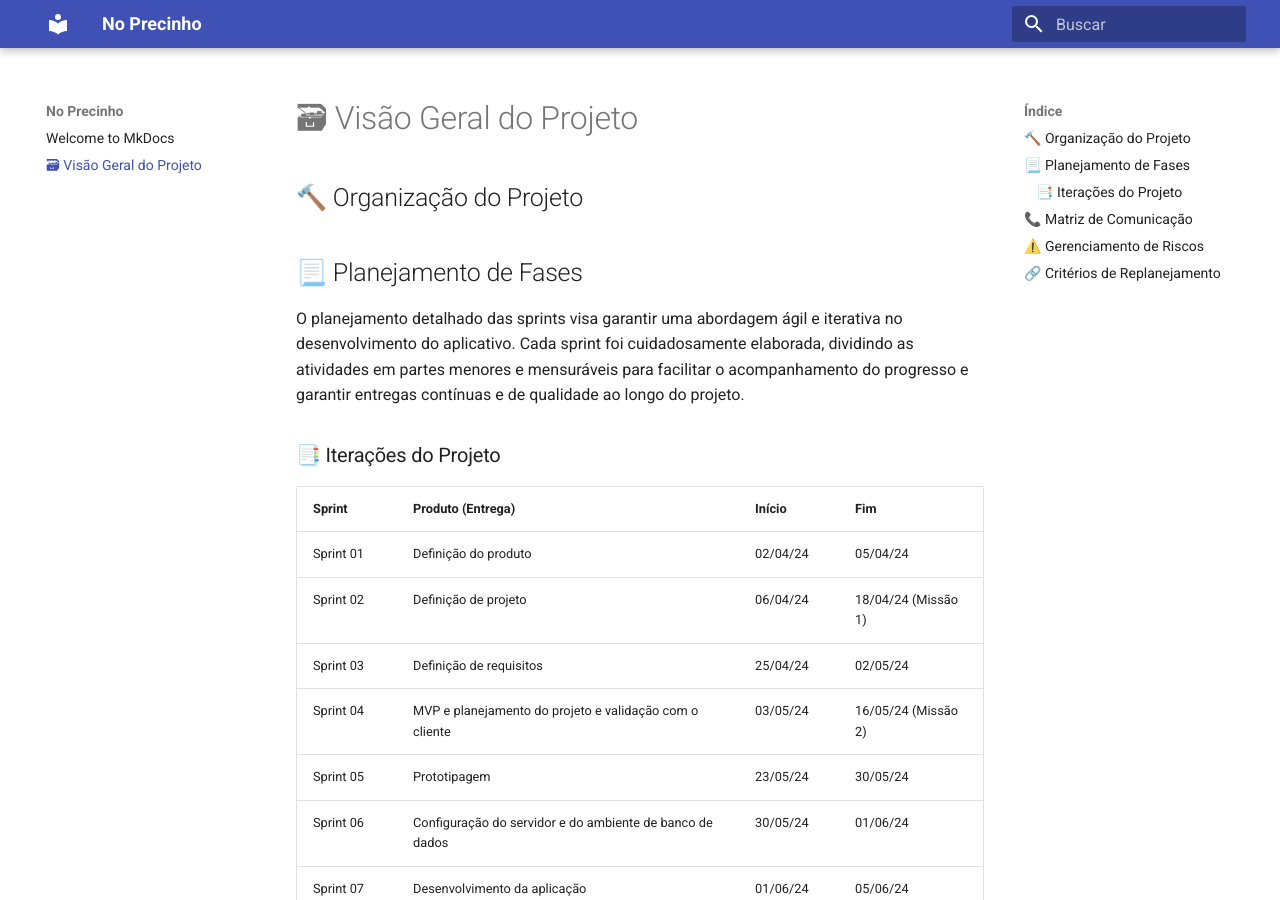
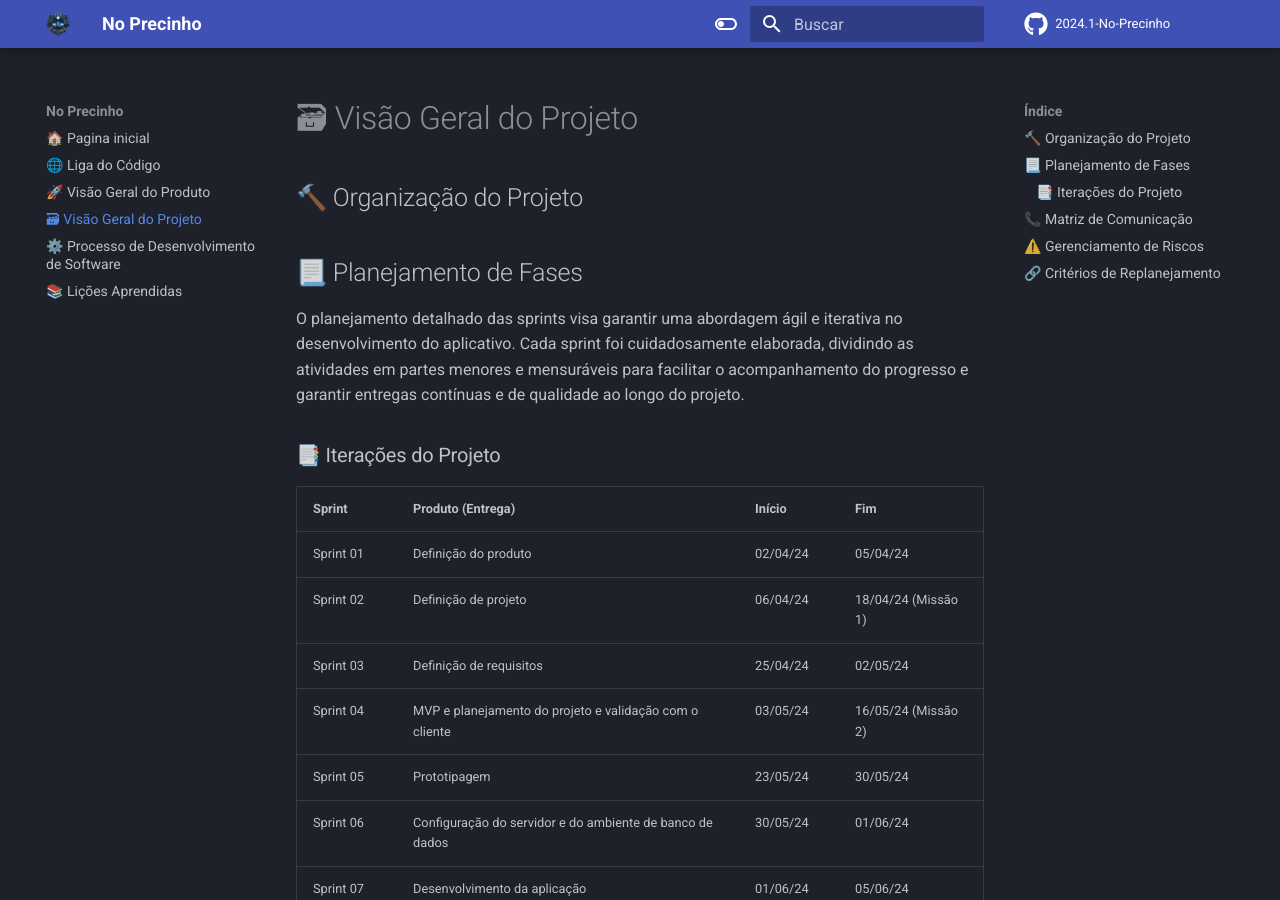
Before and after one commit to mdsreq-fga-unb/2024.1-No-Precinho, an MkDocs documentation site: the page built from docs/docs/visao-geral-projeto.md, in a window 1280 px wide and 900 px high. Built offline with MkDocs 1.6.1 and Material for MkDocs 9.7.7, drawn with Linux system fonts in a browser that asks for light colours; comment, search, counter and statistics services are not loaded.

Commit message:
organização e design do gitpages

```diff
--- a/docs/mkdocs.yml
+++ b/docs/mkdocs.yml
@@ -1,9 +1,43 @@
 site_name: No Precinho
 
+repo_name: "2024.1-No-Precinho"
+
+repo_url: https://github.com/mdsreq-fga-unb/2024.1-No-Precinho
+
 theme:
-  name: material
+  name: 'material'
+  nav_style: dark
   language: pt-BR
+  logo: 'imagens/brasao.png'
+  favicon: 'imagens/favico.ico'
+
+  icon:
+    repo: fontawesome/brands/github
+
+
   palette:
-    primary: dark blue
+    - scheme: slate
+      primary: 'indigo' # Um azul escuro como substituto para o preto
+      accent: 'light blue' # Mantém o azul claro para o destaque
+      toggle:
+        icon: 'material/toggle-switch-off-outline'
+        name: 'Deslize para o modo claro'
+
+    - scheme: default
+      primary: 'blue' # Um azul padrão que pode ser adequado para o azul escuro
+      accent: 'light blue' # Mantém o azul claro para o destaque
+      toggle:
+        icon: 'material/toggle-switch'
+        name: 'Deslize para o modo escuro'
   font:
-    text: Roboto
+    text: 'Roboto'
+    code: 'Roboto Mono'
+
+
+nav:
+  - 🏠 Pagina inicial: index.md
+  - 🌐 Liga do Código: faccao.md
+  - 🚀 Visão Geral do Produto: visao-geral-produto.md
+  - 🗃 Visão Geral do Projeto: visao-geral-projeto.md
+  - ⚙️ Processo de Desenvolvimento de Software:  pds.md
+  - 📚 Lições Aprendidas: licoes-aprendidas.md
```
Also changed, not shown: docs/docs/licoes-aprendidas.md (added, +1 -0 lines), docs/docs/visao-geral-produto.md (added, +10 -0 lines), docs/docs/visao-geral-projeto.md (renamed from docs/docs/visao-geral.md, +1 -1 lines), docs/docs/imagens/brasao.png (added), docs/docs/imagens/favico.ico (added), docs/docs/pds.md (added).
